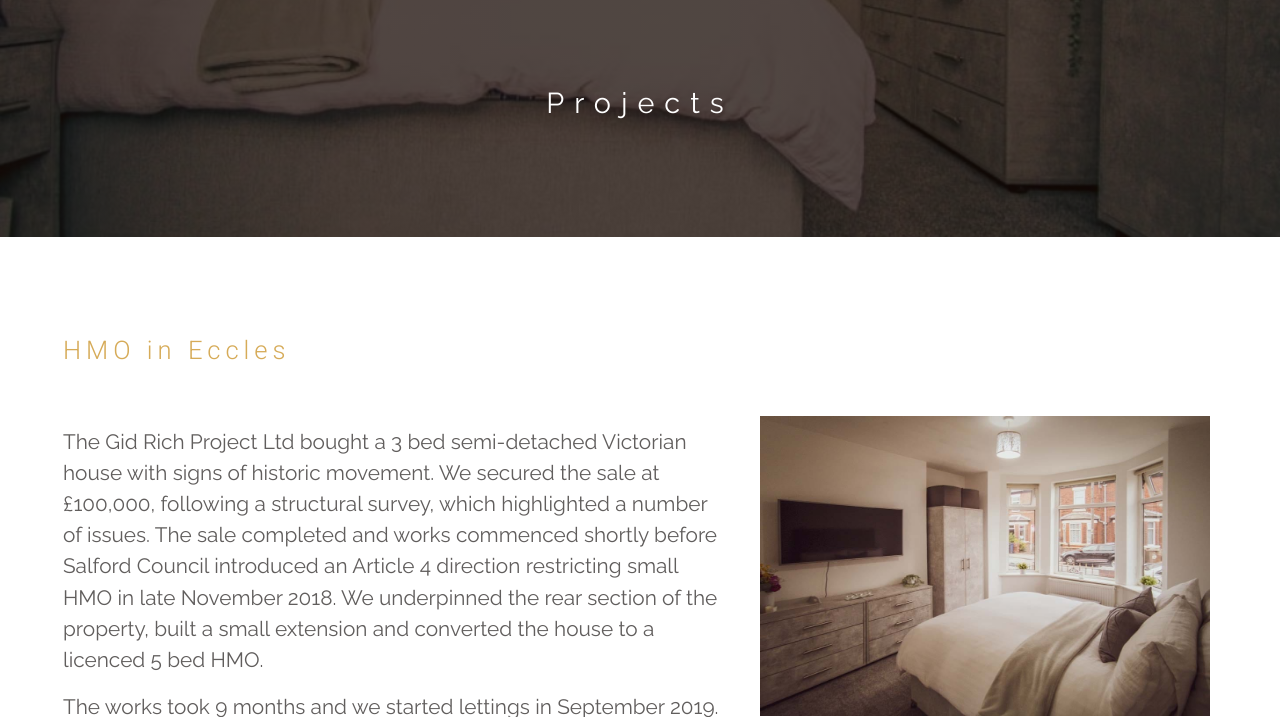
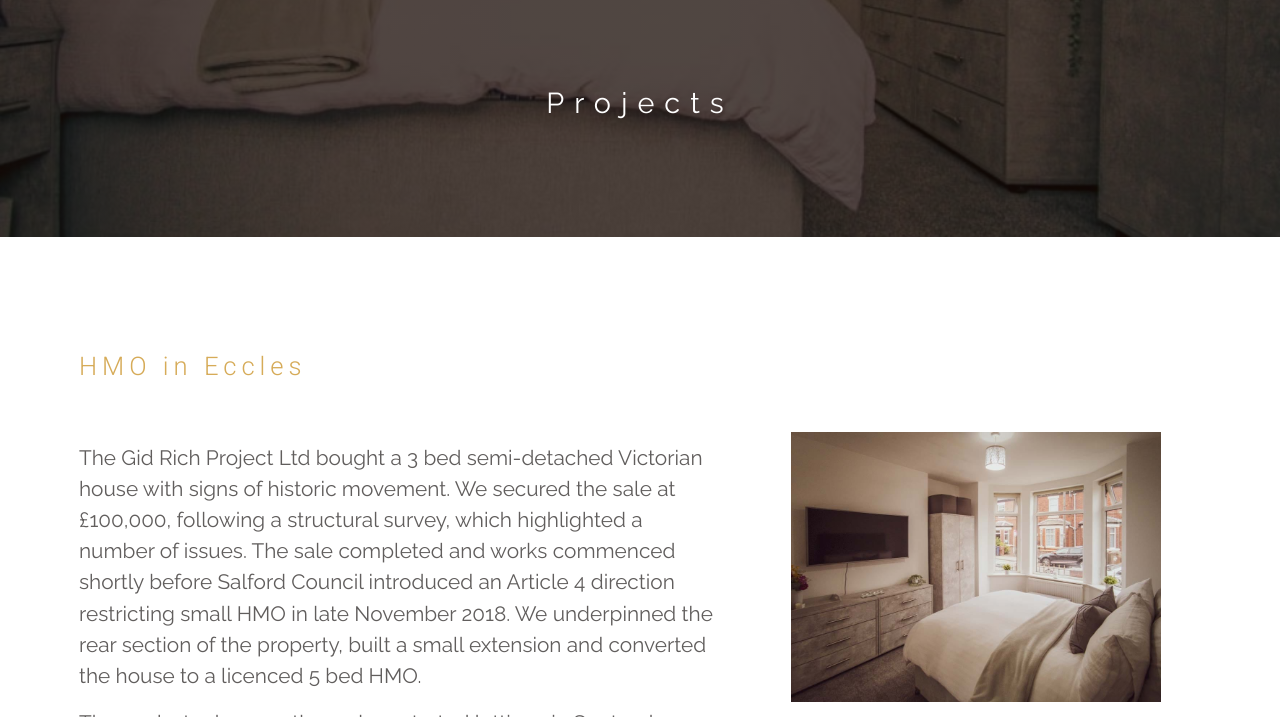
Before and after one commit to ccnn1010/PropertyProject, a plain HTML site: page projects.html in a window 1280 px wide. Shown: the part 83-800 px from the top of the page. Drawn offline with nearby package versions, Linux system fonts and the light colour scheme.

Commit message:
footer added to projects page

```diff
--- a/projects.html
+++ b/projects.html
@@ -75,7 +75,7 @@
 
 <!-- Corona discharge explanation and image section -->
 <section id="property-description">
-      <div class="container-fluid p-5">
+      <div class="container-fluid">
         <div class="row">
             <div class="col-12">
                 <h1>HMO in Eccles</h1>
@@ -211,7 +211,7 @@
 </section>  -->
 
 <!-- Footer -->
-<!--
+
 <footer id="footer">
   <div class="container">
     <div class="row">
@@ -258,7 +258,6 @@
 
 
 
- -->
 
 
 <!-- Scripts -->
--- a/style.css
+++ b/style.css
@@ -1553,7 +1553,8 @@ max-height:100%; */
 
 
    #property-description {
-       margin-bottom: 200px;
+       margin-bottom: 50px;
+       padding: 5%;
    }
 
 
@@ -1562,7 +1563,7 @@ max-height:100%; */
     font-family: 'Roboto', sans-serif;
     margin-top: 50px;
     margin-bottom: 50px;
-    text-align: start;
+    text-align: center;
     font-size: 1.6rem;
     font-weight: lighter;
     letter-spacing: 5px;
@@ -1572,9 +1573,9 @@ max-height:100%; */
 #property-description p {
     color: #615E5D;
     font-family: raleway;
-    margin-top: 10px;
+    margin-top: 50px;
     text-align: start;
-    font-size: 1.3rem;
+    font-size: 1rem;
 }
 
 .property-image {
@@ -1585,7 +1586,7 @@ max-height:100%; */
 .property-image img {
     align-items: center;
     width: 300px;
-    height: 250px;
+    height: 200px;
 }
 
 .slide-image{
@@ -1614,10 +1615,18 @@ max-height:100%; */
 
  @media (min-width:770px) and (max-height: 1366px)   {
     .property-image img {
-        width: 450px;
-        height: 300px;
-    }
-
+        width: 370px;
+        height: 270px;
+    }
+    #property-description p {
+        color: #615E5D;
+        margin-top: 10px;
+        font-size: 1.3rem;
+    }
+
+    #property-description h1 {
+        text-align: start;
+    }
 
 .slide-image{
     display: inline-block;
```
Also changed, not shown: img/bathroom2.jpg, img/bedroom1.JPG, img/bedroomImage.JPG, img/kitchen2.JPG, img/masterbed3.jpg, img/single-bedroom.jpg.
